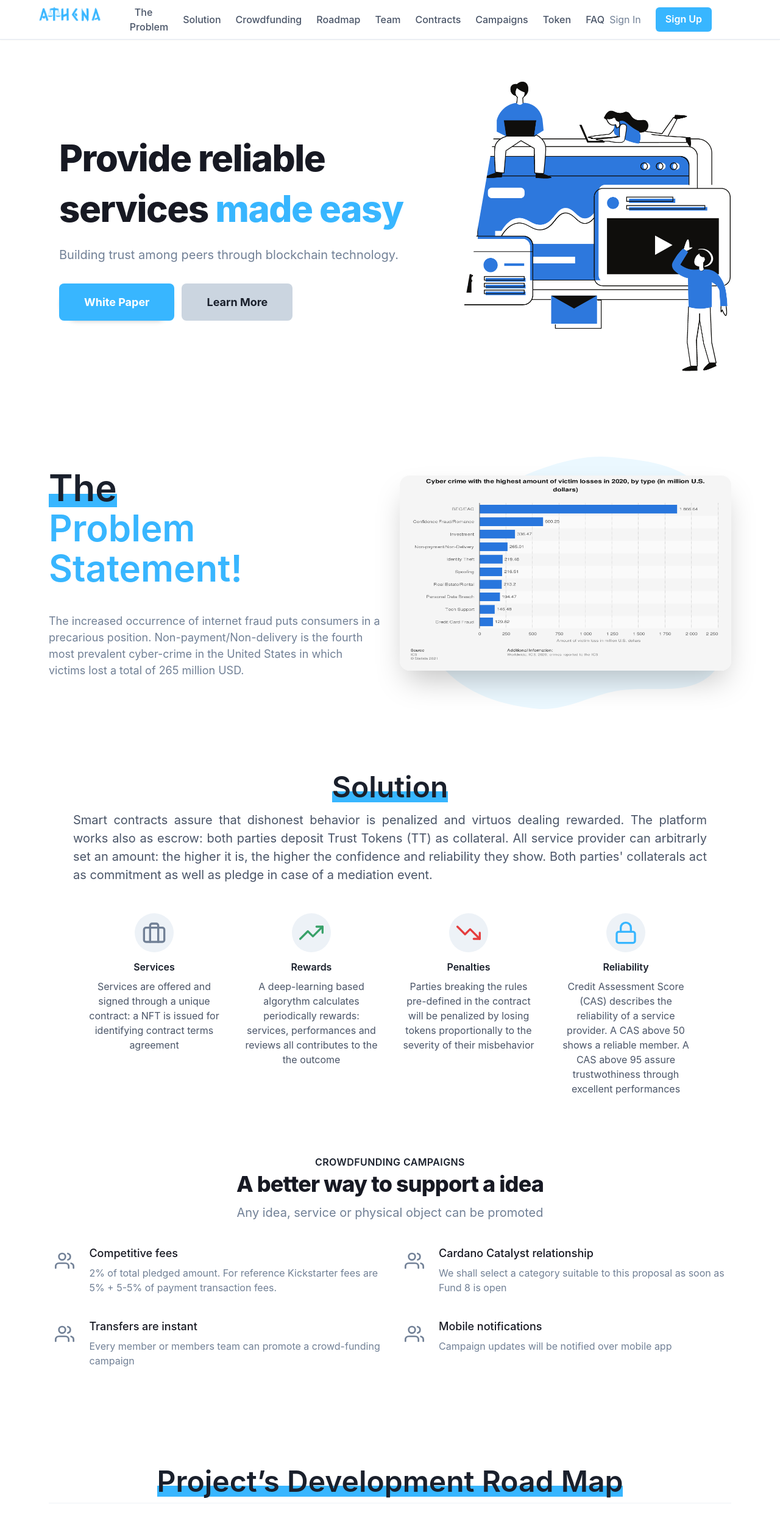
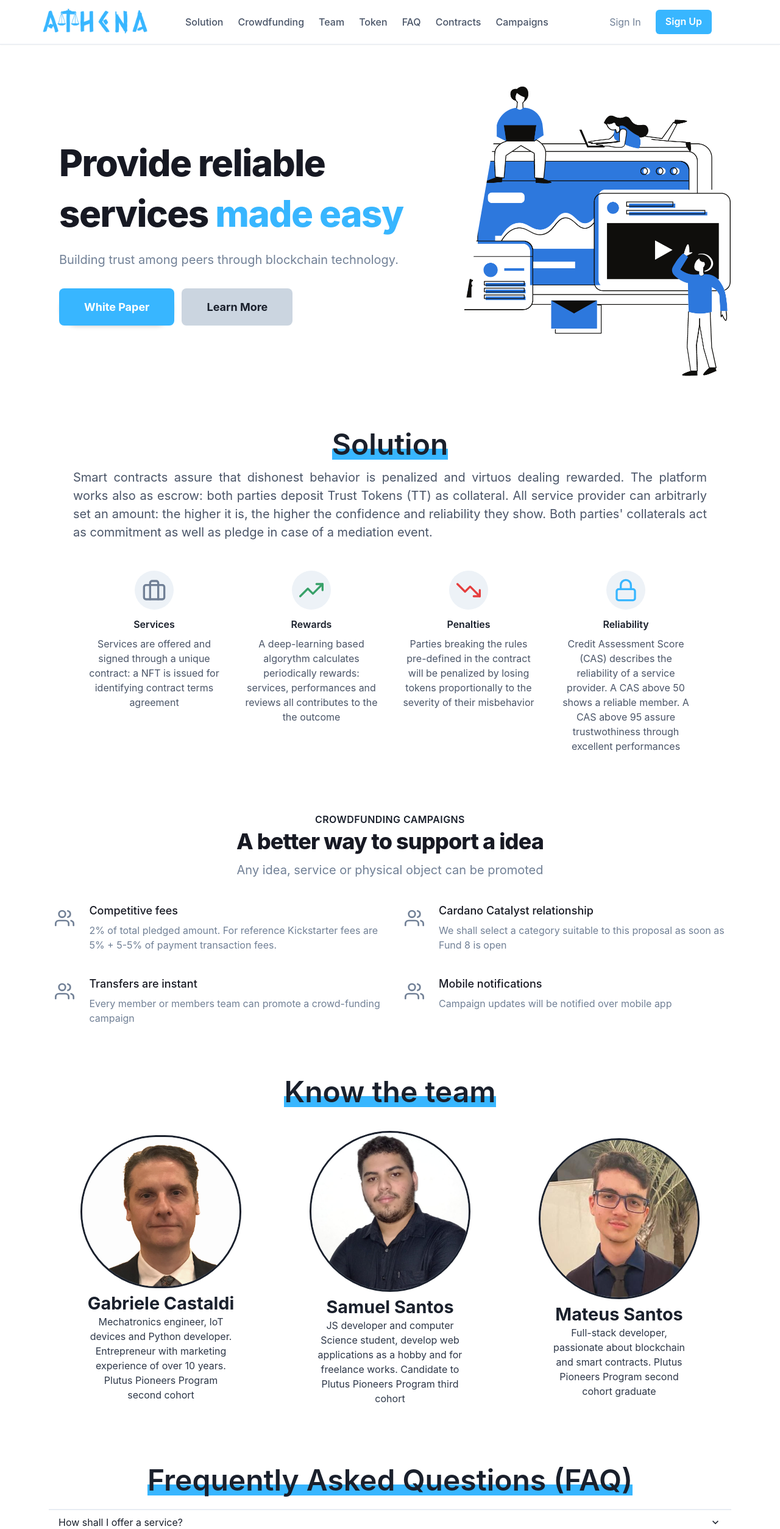
Before and after one commit to athena-labz/athena-frontend, a Next.js app: page / in a window 1280 px wide. Shown: the top 2508 px of the page at 61% size. Built offline with nearby package versions, Linux system fonts and the light colour scheme.

Commit message:
refactor header

```diff
--- a/components/CrowdfundingSection/index.tsx
+++ b/components/CrowdfundingSection/index.tsx
@@ -45,7 +45,7 @@ const Feature = (props:any) => {
   );
 };
 return (
-    <Box mt={"1rem"} bg={"white"} rounded="xl" mb={"10rem"} id="crowdfunding" style={{scrollMarginTop:150}}>
+    <Box mt={"1rem"} bg={"white"} rounded="xl" mb={"5rem"} id="crowdfunding" style={{scrollMarginTop:150}}>
       <Box maxW="9xl" mx="0.9rem" px={1}>
         <Box textAlign={{ lg: "center" }}>
           <chakra.h2
--- a/components/Header/index.tsx
+++ b/components/Header/index.tsx
@@ -430,11 +430,6 @@ interface NavItem {
 
 const NAV_ITEMS: Array<NavItem> = [
   {
-    label: 'The Problem',
-    href: "/#problem"
-
-  },
-  {
     label: 'Solution',
     href: "/#solution"
 
@@ -443,15 +438,25 @@ const NAV_ITEMS: Array<NavItem> = [
     label: 'Crowdfunding ',
     href: "/#crowdfunding"
   },
-  {
+/*  {
     label: 'Roadmap',
     href: "/#roadmap"
 
-  },
+  },*/
   {
     label: 'Team',
     href: '/#team'
 
+  },
+
+  {
+    label: 'Token',
+    href: "/token"
+
+  },
+  {
+    label: 'FAQ',
+    href: '/#faq'
   },
   {
     label: 'Contracts',
@@ -461,16 +466,6 @@ const NAV_ITEMS: Array<NavItem> = [
     label: 'Campaigns',
     href: "/campaigns"
   },
-  {
-    label: 'Token',
-    href: "/token"
-
-  },
-  {
-    label: 'FAQ',
-    href: '/#faq'
-
-  },
 
 
 ];
--- a/components/TeamSection/index.tsx
+++ b/components/TeamSection/index.tsx
@@ -39,10 +39,11 @@ function StatsCard(props: StatsCardProps) {
         maxW={'320px'}
         w={'full'}
         rounded={'lg'}
-        p={3}
+        p={4}
+        mx={10}
         textAlign={'center'}>
         <Avatar
-          size={'2xl'}
+          size={'2.8rem'}
           src={image}
           alt={'Avatar Alt'}
           mb={0}
@@ -50,7 +51,7 @@ function StatsCard(props: StatsCardProps) {
           pos={'relative'}
           style={{marginBottom: ".5rem"}}
         />
-        <Heading fontSize={'2xl'} fontFamily={'body'}>
+        <Heading fontSize={'1.8rem'} fontFamily={'body'}>
           {title}
         </Heading>
 
--- a/pages/index.tsx
+++ b/pages/index.tsx
@@ -37,15 +37,13 @@ const Home = ({ judges }: Homeprops) => {
 
         <HomeSection />
 
-        <ProblemSection />
-
         <FeaturesSection />
 
         <CrowdfundingSection />
 
-        <RoadmapSection />
+       {/* <RoadmapSection />*/}
 
-        <GoToMarketSection />
+       {/* <GoToMarketSection />*/}
 
         <TeamSection />
 
```
Also changed, not shown: components/ServiceCard/index.tsx (+10 -11 lines).
